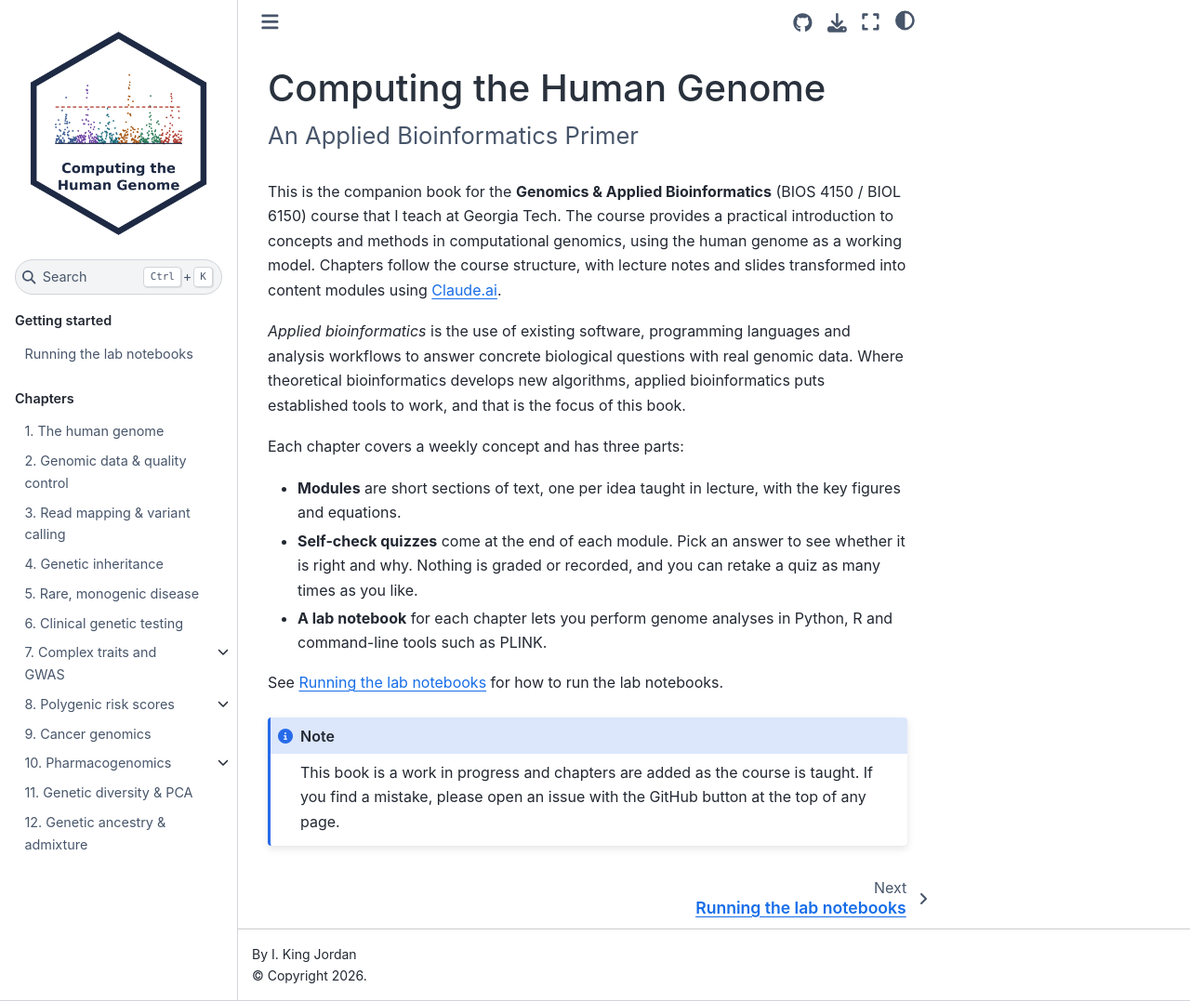
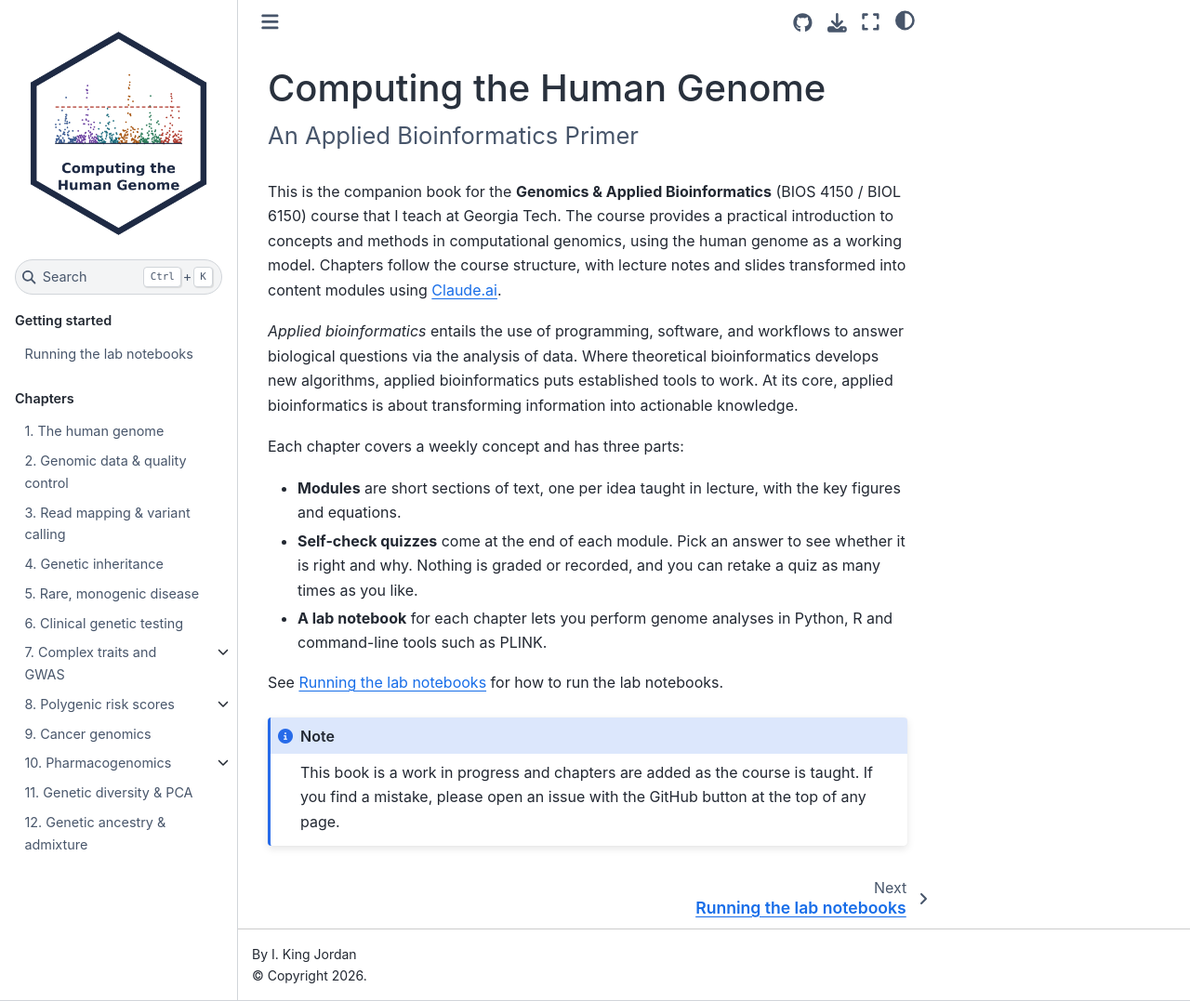
Before and after one commit to ikingjordan3/gab-book, a Jupyter Book: the page built from book/intro.md, in a window 1280 px wide and 1077 px high. Shown: the whole window at 93% size. Built offline with Jupyter Book 1.0.4 settings and Sphinx 7.4.7 and the Sphinx Book theme 1.1.4, drawn with Linux system fonts in a browser that asks for light colours.

Commit message:
Home page: revise applied bioinformatics definition (#40)
Claude-Session: https://claude.ai/code/session_01U6DWbczHHPkg7cKWKdeH7Y

Co-authored-by: Claude Opus 5.5 <noreply@anthropic.com>

```diff
--- a/book/intro.md
+++ b/book/intro.md
@@ -7,9 +7,9 @@ at Georgia Tech. The course provides a practical introduction to concepts and me
 using the human genome as a working model. Chapters follow the course structure, with lecture notes and slides
 transformed into content modules using Claude.ai.
 
-*Applied bioinformatics* is the use of existing software, programming languages and analysis workflows to answer
-concrete biological questions with real genomic data. Where theoretical bioinformatics develops new algorithms,
-applied bioinformatics puts established tools to work, and that is the focus of this book.
+*Applied bioinformatics* entails the use of programming, software, and workflows to answer biological questions via
+the analysis of data. Where theoretical bioinformatics develops new algorithms, applied bioinformatics puts established
+tools to work. At its core, applied bioinformatics is about transforming information into actionable knowledge.
 
 Each chapter covers a weekly concept and has three parts:
 
```
